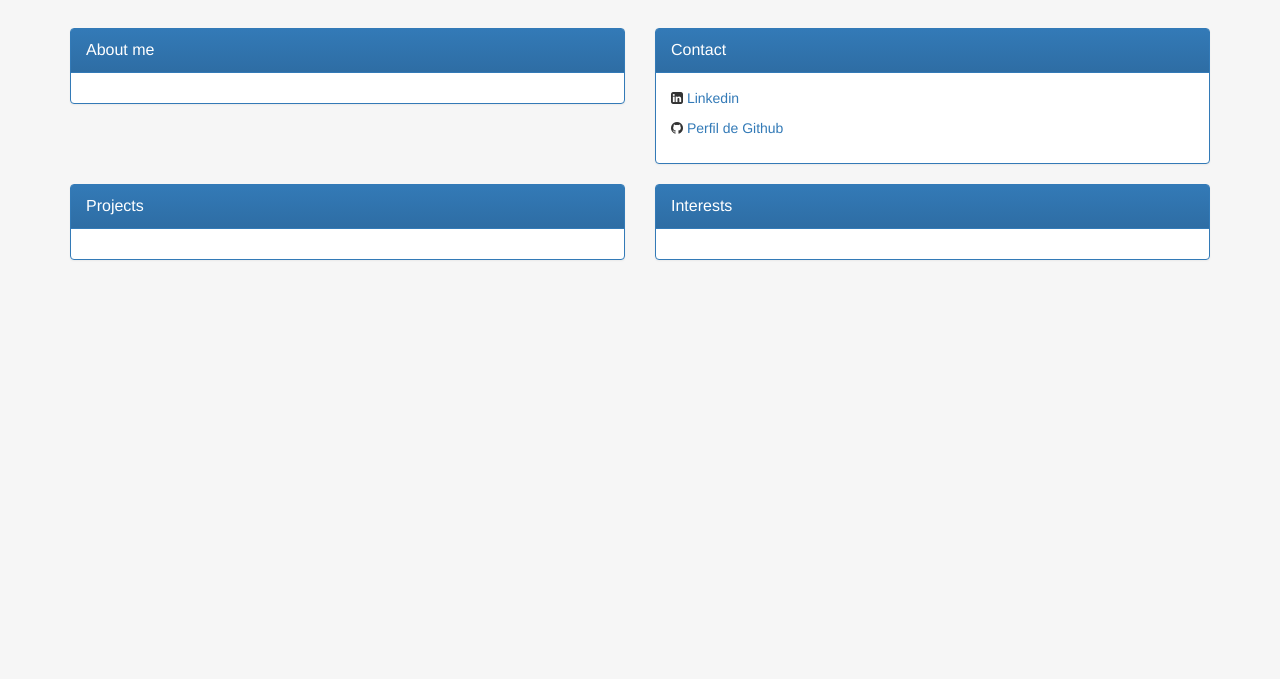
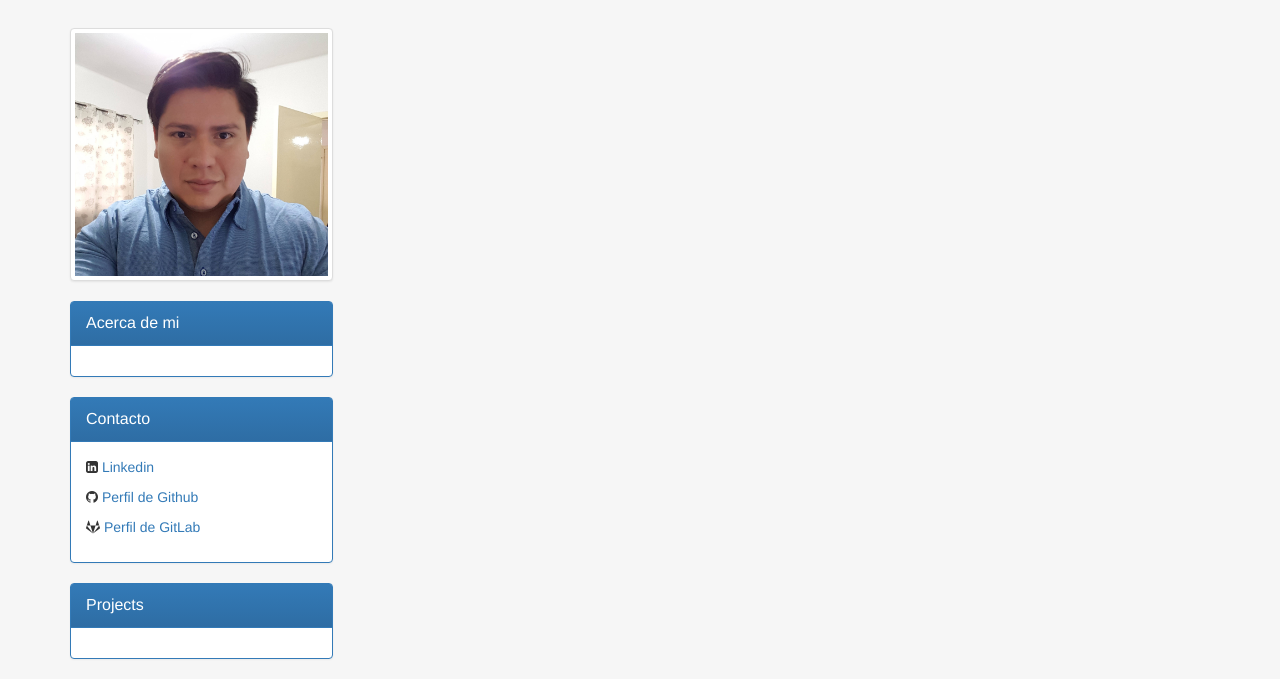
Before and after one commit to mario291187/mario291187.github.io, a website: page index.html in a window 1280 px wide. Shown: the part 402-1081 px from the top of the page. Before the commit the page ends 800 px from the top, so only its background shows below. Drawn offline with nearby package versions, Linux system fonts and the light colour scheme.

Commit message:
picture...

```diff
--- a/index.html
+++ b/index.html
@@ -64,11 +64,20 @@
 
     <div class="row">
 
-        <div class="col-sm-6">
+
+
+
+        <div class="col-sm-3">
+
+                <a href="#" class="thumbnail">
+                    <img src="img/photo.jpg" alt="Mario">
+                </a>
+
+
             <div class="panel panel-primary">
                 <div class="panel-heading">
                     <div class="panel-title">
-                        About me
+                        Acerca de mi
                     </div>
                 </div>
 
@@ -76,12 +85,11 @@
 
                 </div>
             </div>
-        </div>
-        <div class="col-sm-6">
+
             <div class="panel panel-primary">
                 <div class="panel-heading">
                     <div class="panel-title">
-                        Contact
+                        Contacto
                     </div>
                 </div>
                 <div class="panel-body">
@@ -91,11 +99,13 @@
                     <p>
                         <i class="fa fa-github"></i> <a href="https://github.com/mariotorres">Perfil de Github</a>
                     </p>
-                </div>
+                    <p>
+                        <i class="fa fa-gitlab"></i> <a href="https://gitlab.com/mario.torres">Perfil de GitLab</a>
+
+                    </p>
                 </div>
             </div>
 
-    <div class="col-sm-6">
             <div class="panel panel-primary">
                 <div class="panel-heading">
                     <div class="panel-title">
@@ -107,20 +117,9 @@
                 </div>
             </div>
         </div>
-
-    <div class="col-sm-6">
-        <div class="panel panel-primary">
-            <div class="panel-heading">
-                <div class="panel-title">
-                    Interests
-                </div>
-            </div>
-            <div class="panel-body">
+        <div class="col-sm-8">
 
         </div>
-        </div>
-    </div>
-
     </div>
 </div>
 
```
Also changed, not shown: img/photo.jpg (added). Lines whose indentation alone changed are shown as unchanged.
